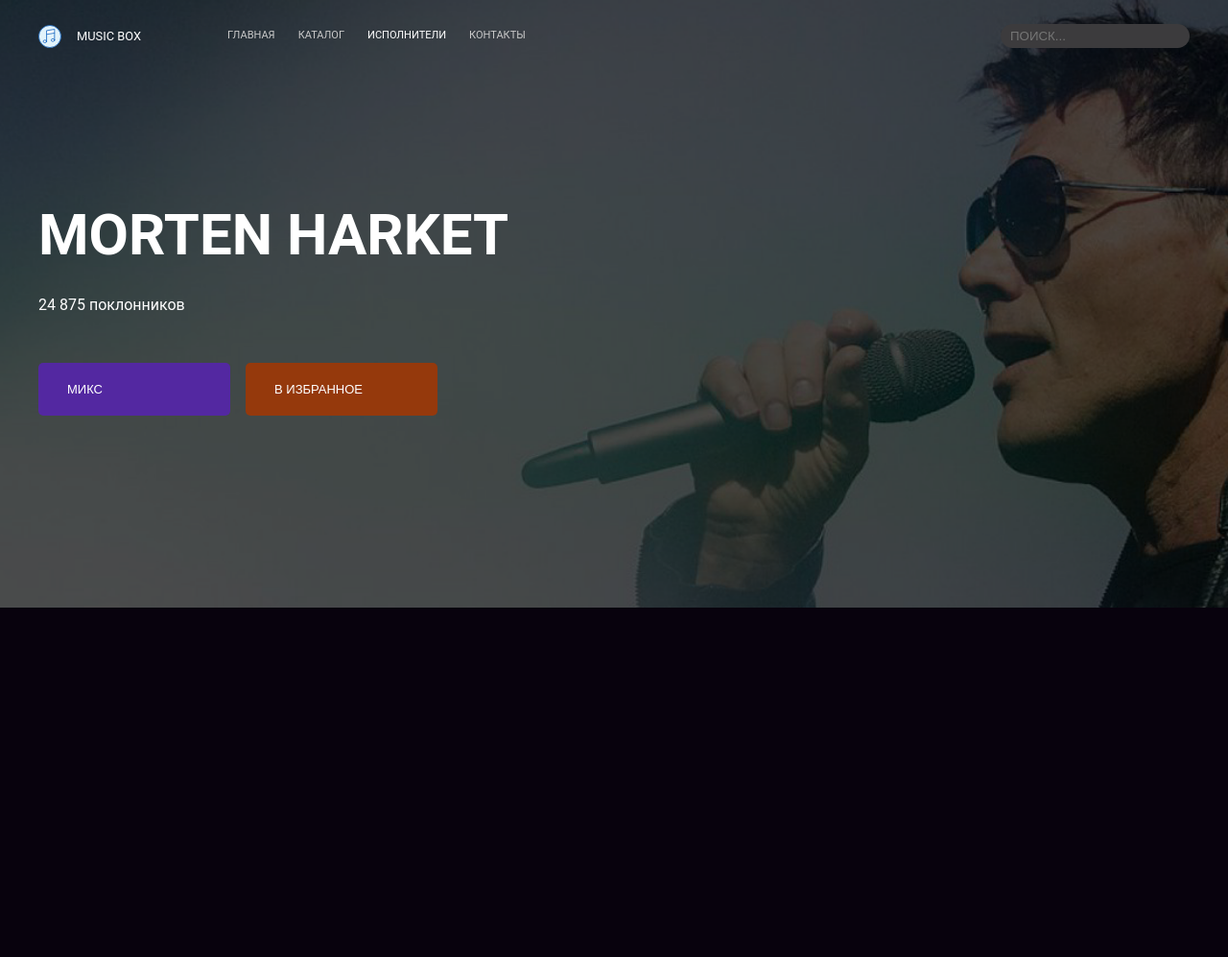
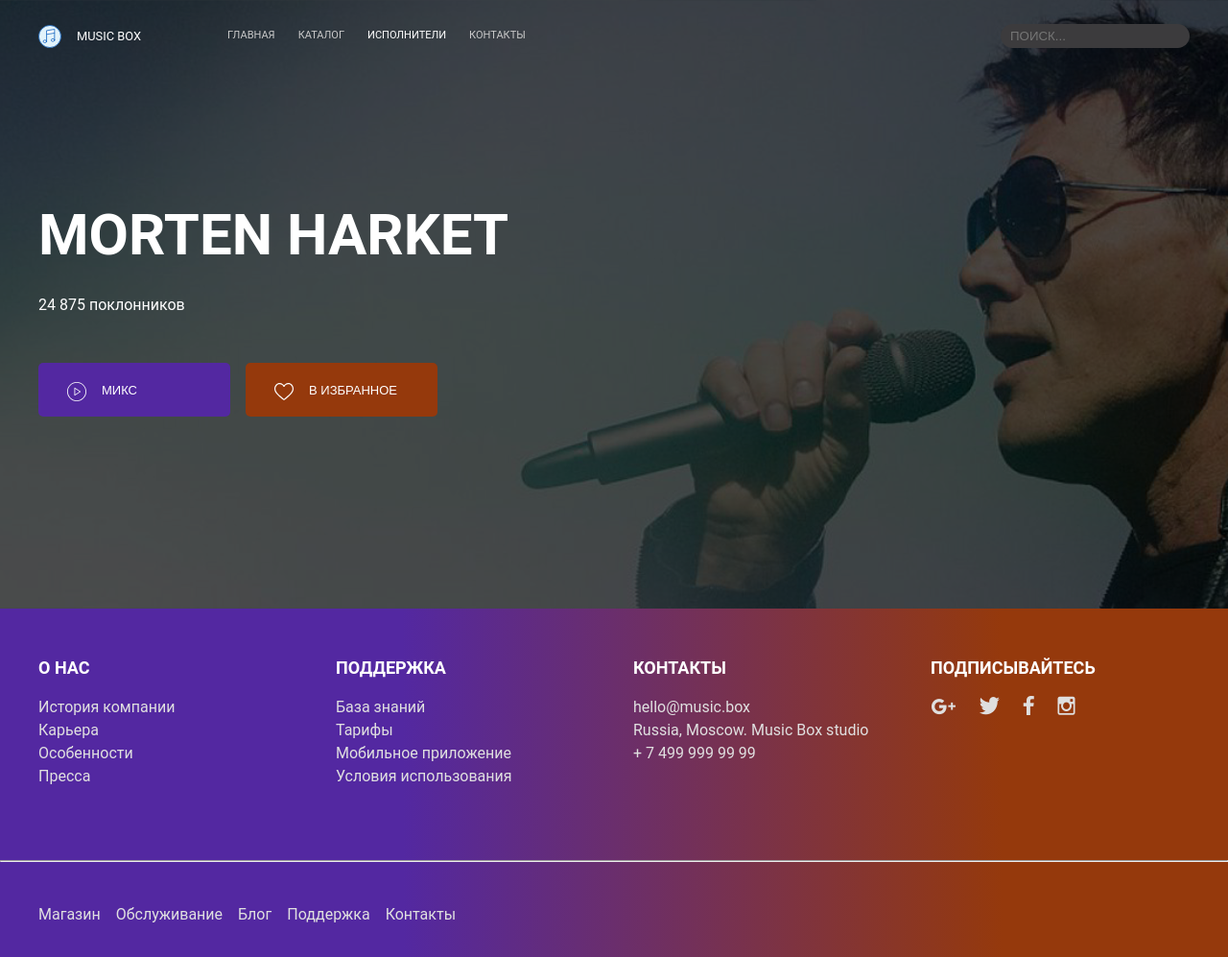
Before and after one commit to conarti/layout-designer-project-lvl2, a website: page src/artist.html in a window 1280 px wide. Shown: the whole page at 96% size. Before the commit the page ends 800 px from the top, so only its background shows below. Drawn offline with Linux system fonts and the light colour scheme.

Commit message:
added socials nav to footer

```diff
--- a/src/artist.html
+++ b/src/artist.html
@@ -39,14 +39,77 @@
       <h1 class="text-start mb-1">Morten Harket</h1>
       <p class="fs-1 text-start color-white mb-5">24 875 поклонников</p>
       <div class="artist-description-buttons">
-        <button class="btn btn-purple artist-description-btn artist-description-btn--play">
+        <button class="btn btn-purple btn-icon btn-icon--play">
           <span>Микс</span>
         </button>
-        <button class="btn btn-red artist-description-btn artist-description-btn--favorite">
+        <button class="btn btn-red btn-icon btn-icon--heart">
           <span>В избранное</span>
         </button>
       </div>
     </div>
   </section>
+
+
+  <footer class="footer bg-gradient">
+    <div class="container footer-content">
+      <div class="footer-col">
+        <h2 class="footer-col-title">О нас</h2>
+        <a class="footer-link" href="#">История компании</a>
+        <a class="footer-link" href="#">Карьера</a>
+        <a class="footer-link" href="#">Особенности</a>
+        <a class="footer-link" href="#">Пресса</a>
+      </div>
+      <div class="footer-col">
+        <h2 class="footer-col-title">Поддержка</h2>
+        <a class="footer-link" href="#">База знаний</a>
+        <a class="footer-link" href="#">Тарифы</a>
+        <a class="footer-link" href="#">Мобильное приложение</a>
+        <a class="footer-link" href="#">Условия использования</a>
+      </div>
+      <div class="footer-col">
+        <h2 class="footer-col-title">Контакты</h2>
+        <a class="footer-link" href="mailto:hello@music.box">hello@music.box</a>
+        <p class="footer-link">Russia, Moscow. Music Box studio</p>
+        <a class="footer-link" href="tel:+74999999999">+ 7 499 999 99 99</a>
+      </div>
+      <div class="footer-col">
+        <h2 class="footer-col-title">Подписывайтесь</h2>
+        <div class="footer-socials">
+          <a href="#">
+            <img src="./images/Google+.png" alt="google">
+          </a>
+          <a href="#">
+            <img src="./images/Twitter.png" alt="twitter">
+          </a>
+          <a href="#">
+            <img src="./images/Facebook.png" alt="facebook">
+          </a>
+          <a href="#">
+            <img src="./images/Instagram.png" alt="instagram">
+          </a>
+        </div>
+      </div>
+    </div>
+    <hr class="divider">
+    <div class="container">
+      <ul class="footer-nav">
+        <li>
+          <a class="footer-link" href="#">Магазин</a>
+        </li>
+        <li>
+          <a class="footer-link" href="#">Обслуживание</a>
+        </li>
+        <li>
+          <a class="footer-link" href="#">Блог</a>
+        </li>
+        <li>
+          <a class="footer-link" href="#">Поддержка</a>
+        </li>
+        <li>
+          <a class="footer-link" href="#">Контакты</a>
+        </li>
+      </ul>
+    </div>
+  </footer>
 </body>
 </html>
--- /dev/null
+++ b/src/scss/modules/_footer-socials.scss
@@ -0,0 +1,3 @@
+.footer-socials {
+  @include flex(24px, row, center);
+}
--- a/src/scss/modules/all.scss
+++ b/src/scss/modules/all.scss
@@ -10,4 +10,5 @@
 @import "footer-link";
 @import "divider";
 @import "footer-nav";
+@import "footer-socials";
 @import "artist-description-buttons";
```
Also changed, not shown: src/index.html (+14 -0 lines), src/css/app.css, 1 other file.
